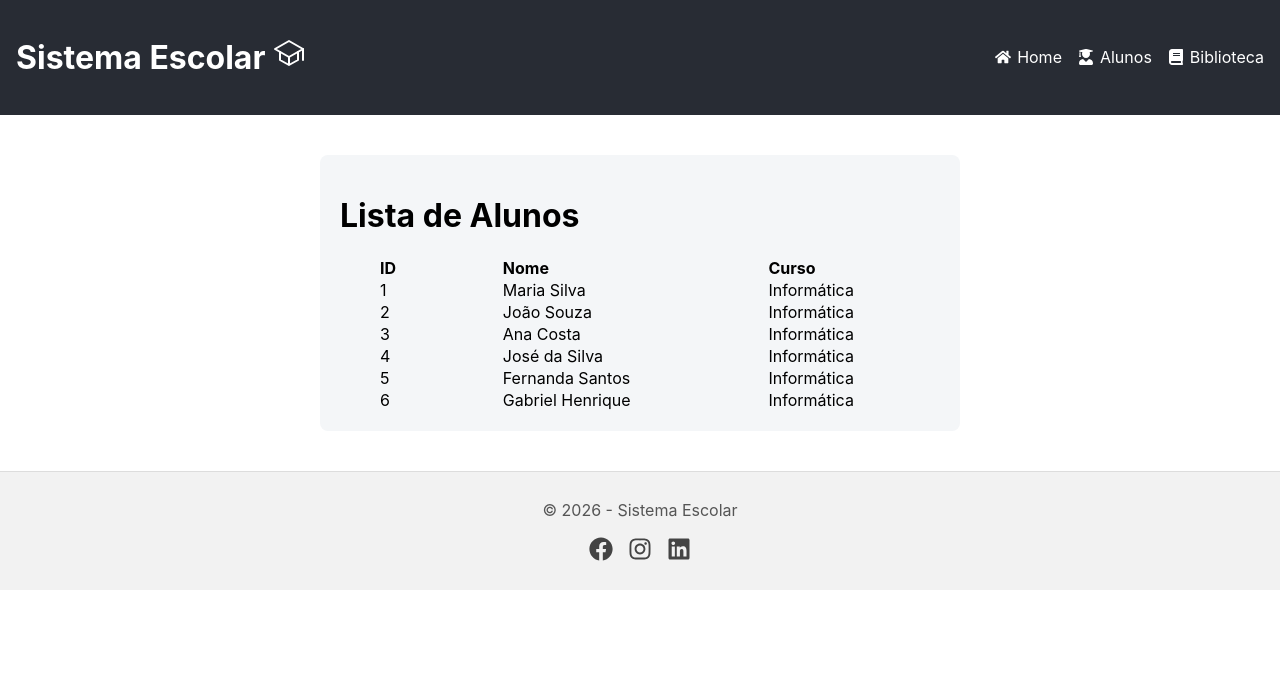
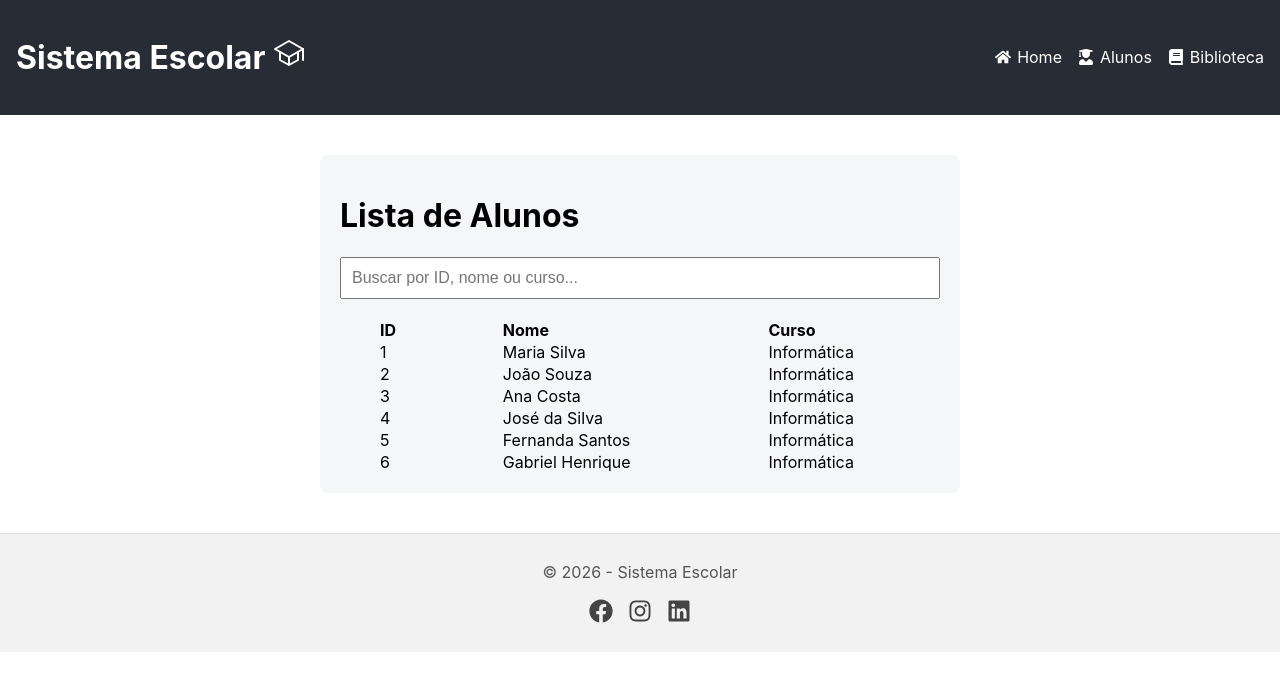
Before and after one commit to fernandoschuab/sistema-escolar-pos-ifsudeste, a React (Create React App) app: page /Alunos in a window 1280 px wide. Shown: the top 690 px of the page. Built offline with nearby package versions, Linux system fonts and the light colour scheme.

Commit message:
Implementar Busca na Listagem de Alunos

```diff
--- a/src/pages/Alunos.js
+++ b/src/pages/Alunos.js
@@ -5,6 +5,7 @@ function Alunos(){
 
     const [alunos, setAlunos] = useState([]);
     const [loading, setLoading] = useState(true);
+    const [busca, setBusca] = useState('');
 
     useEffect( ()=> {
 
@@ -24,6 +25,12 @@ function Alunos(){
 
     }, []);
 
+    const alunosFiltrados = alunos.filter(aluno =>
+        aluno.nome.toLowerCase().includes(busca.toLowerCase()) ||
+        aluno.curso.toLowerCase().includes(busca.toLowerCase()) ||
+        aluno.id.toString().includes(busca)
+    );
+
     if(loading){
         return <p className={styles.loading}>Carregando alunos...</p>
     }
@@ -32,7 +39,15 @@ function Alunos(){
         <div className={styles.container}>
             <h1>Lista de Alunos</h1>
 
-            {alunos.length === 0 ? (<p className={styles.vazio}>Nenhum aluno encontrado.</p>)
+            <input
+                type="text"
+                placeholder="Buscar por ID, nome ou curso..."
+                value={busca}
+                onChange={(e) => setBusca(e.target.value)}
+                className={styles.busca}
+            />
+
+            {alunosFiltrados.length === 0 ? (<p className={styles.vazio}>Nenhum aluno encontrado.</p>)
             : (
                 <table className={styles.tabela}>
                     <thead>
@@ -43,7 +58,7 @@ function Alunos(){
                         </tr>
                     </thead>
                     <tbody>
-                        {alunos.map(aluno => (
+                        {alunosFiltrados.map(aluno => (
                             <tr key={aluno.id}>
                                 <td>{aluno.id}</td>
                                 <td>{aluno.nome}</td>
--- a/src/pages/Alunos.module.css
+++ b/src/pages/Alunos.module.css
@@ -5,6 +5,14 @@
     padding: 20px;
     background: #f4f6f8;
     border-radius: 8px;
+}
+
+.busca {
+    width: 100%;
+    padding: 10px;
+    font-size: 16px;
+    margin-bottom: 20px;
+    box-sizing: border-box;
 }
 
 .vazio{
```
